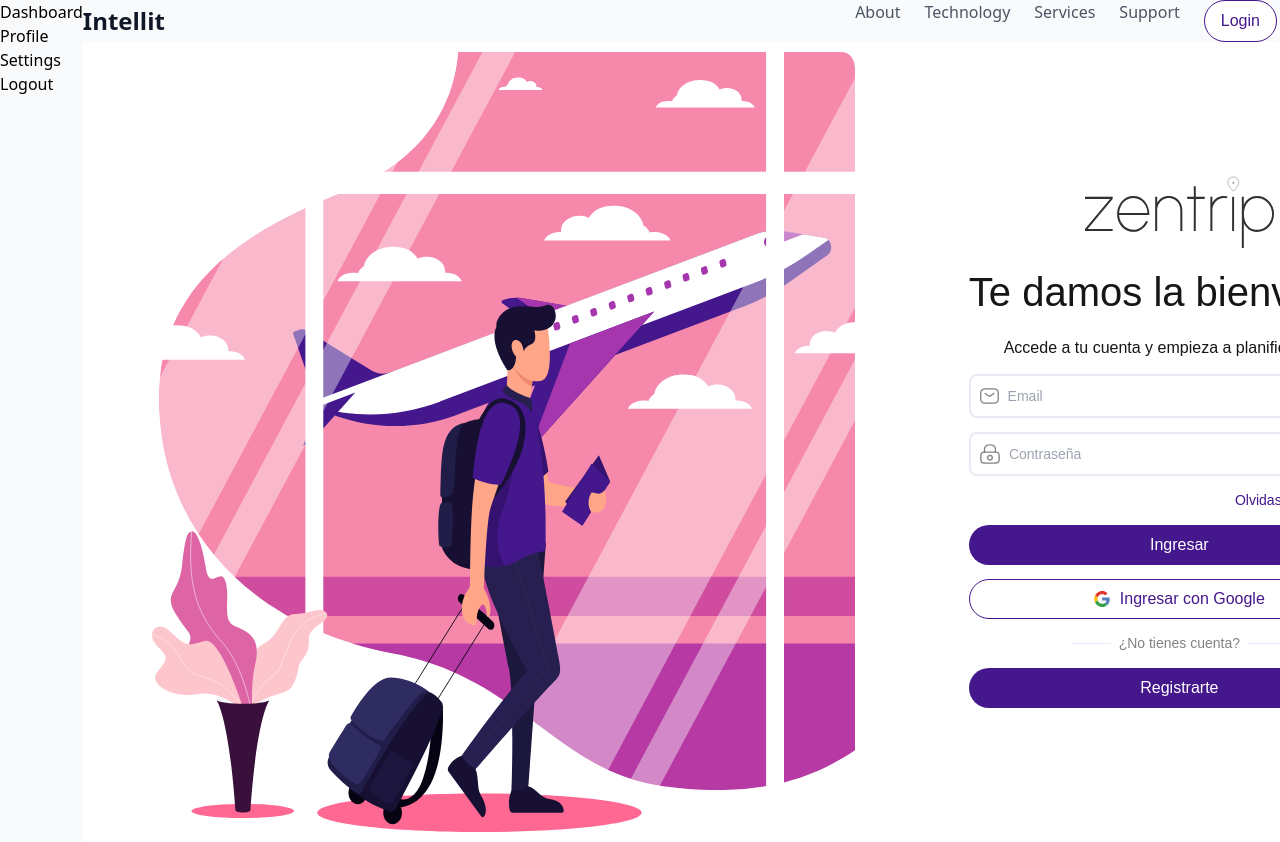
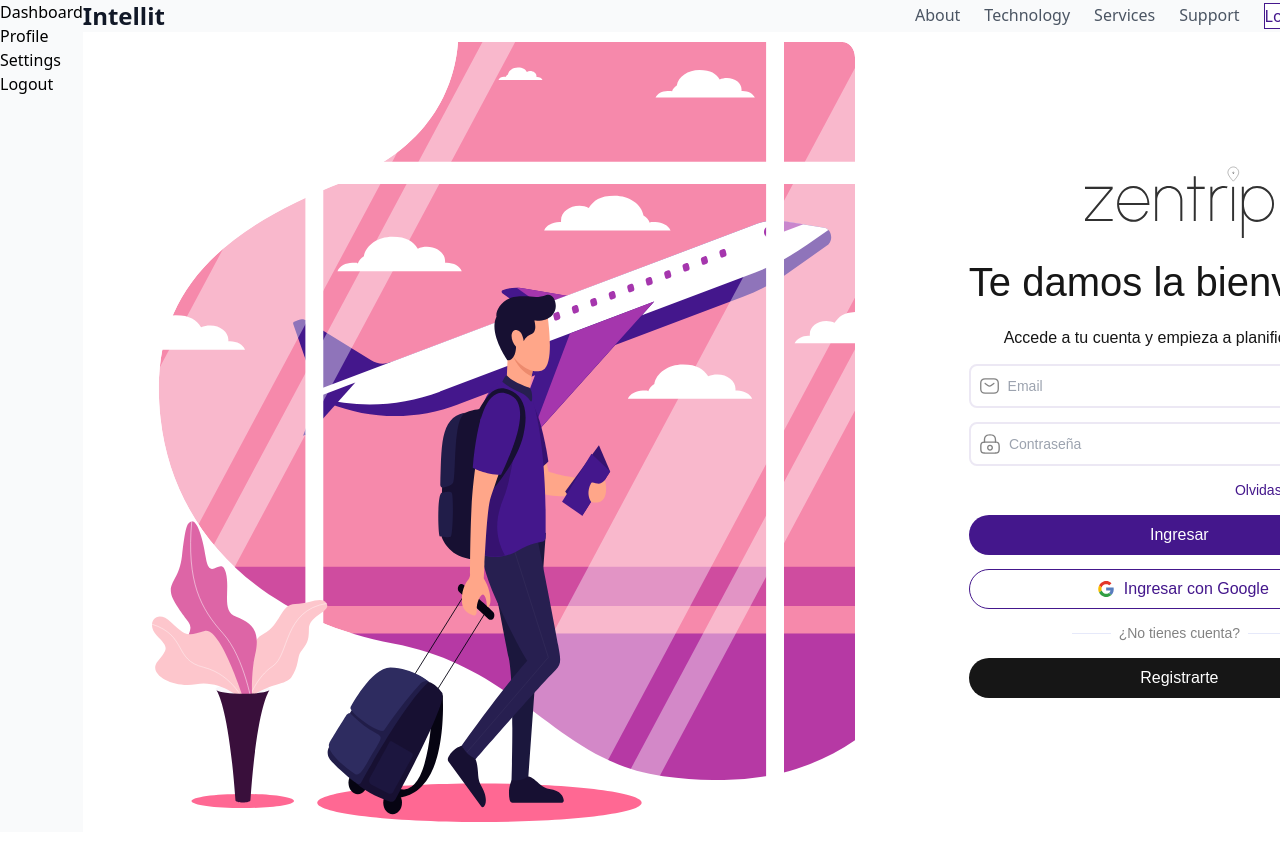
Before and after one commit to Ignacio918/viajes-app, a React (Vite) app in the folder viajes-app/: page /login in a window 1280 px wide. Shown: the top 842 px of the page. Built offline with nearby package versions, Linux system fonts and the light colour scheme; a web font is replaced by a local one.

Commit message:
arreglos en index.css

```diff
--- a/viajes-app/src/components/LoginPage.tsx
+++ b/viajes-app/src/components/LoginPage.tsx
@@ -191,7 +191,7 @@ const LoginPage: React.FC<LoginPageProps> = ({ onAuthSuccess, handleRegisterClic
                   onClick={handleGoogleLogin}
                   className="btn-secondary button-hover-effect flex justify-center items-center gap-[10px] self-stretch p-[10px] h-[40px] rounded-full text-[var(--color-primary)] text-[16px] font-urbanist transition-all duration-200"
                 >
-                  <img src={GoogleIcon} alt="Google" className="w-4 h-4" />
+                  <img src={GoogleIcon} alt="Google" className="w-4 h-4 ml-2" />
                   <span>Ingresar con Google</span>
                 </button>
 
@@ -208,7 +208,7 @@ const LoginPage: React.FC<LoginPageProps> = ({ onAuthSuccess, handleRegisterClic
                 <button
                   type="button"
                   onClick={handleRegisterButtonClick}
-                  className="btn-primary button-hover-effect flex justify-center items-center gap-[10px] self-stretch p-[10px] h-[40px] rounded-full text-[var(--color-white)] text-[16px] font-urbanist transition-all duration-200"
+                  className="btn-dark button-hover-effect flex justify-center items-center gap-[10px] self-stretch p-[10px] h-[40px] rounded-full text-[var(--color-white)] text-[16px] font-urbanist transition-all duration-200"
                 >
                   Registrarte
                 </button>
--- a/viajes-app/src/index.css
+++ b/viajes-app/src/index.css
@@ -72,19 +72,15 @@
   }
 
   .btn-primary {
-    @apply bg-[#44178C] text-white py-2 px-4 rounded-full font-urbanist text-[16px] font-medium transition-colors duration-200;
-  }
-
-  .btn-primary:hover {
-    @apply bg-[#3b167d];
+    @apply bg-[#44178C] text-[#ECE8F4] hover:bg-[#3b167d] transition-colors;
   }
 
   .btn-secondary {
-    @apply bg-white text-[#44178C] border border-[#44178C] py-2 px-4 rounded-full font-urbanist text-[16px] font-medium transition-colors duration-200 hover:bg-gray-50;
+    @apply bg-white text-[#44178C] border border-[#44178C] hover:bg-gray-50 transition-colors;
   }
 
   .btn-dark {
-    @apply bg-[#161616] text-white py-2 px-4 rounded-full font-urbanist text-[16px] font-medium transition-colors duration-200 hover:bg-black;
+    @apply bg-[#161616] text-[#ECE8F4] hover:bg-black transition-colors;
   }
 }
 
```
